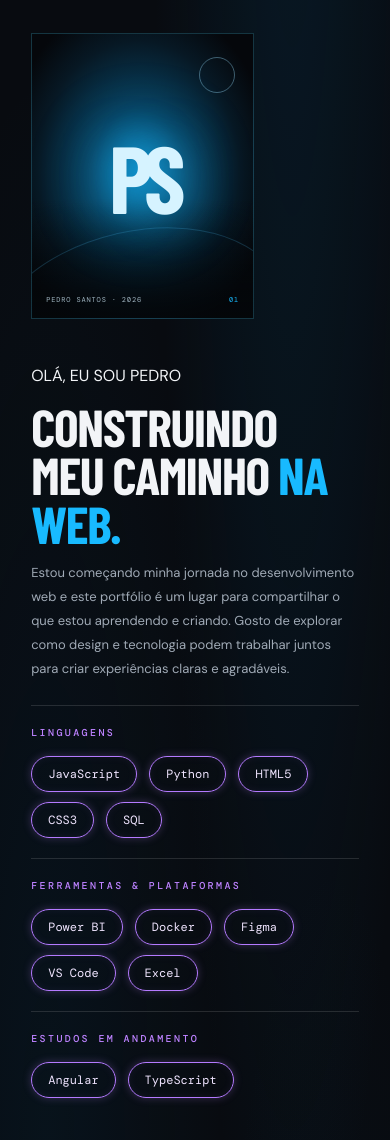
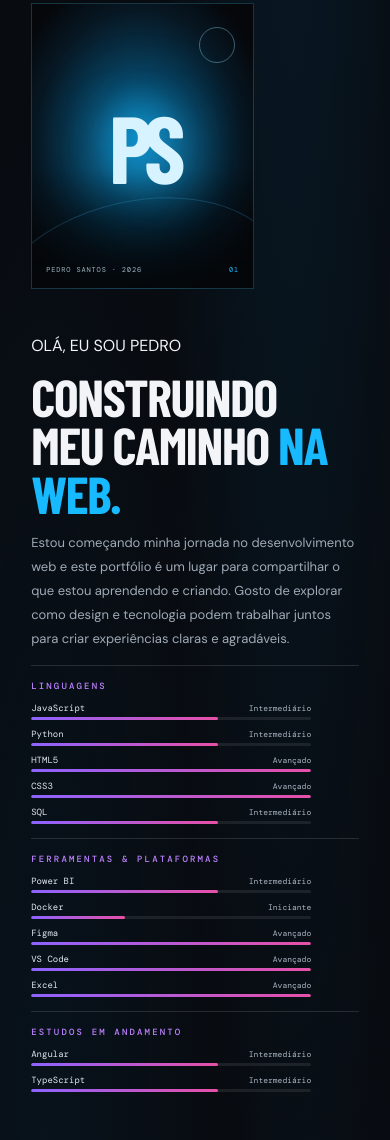
Before and after one commit to pedrosantos-code/portifolio, a website built with Vite: page index.html in a window 390 px wide. Shown: the part 824-1964 px from the top of the page. Built offline with nearby package versions, Linux system fonts and the light colour scheme; a web font is replaced by a local one.

Commit message:
Refactor skills section: enhance markup for clarity, update styles for improved layout and responsiveness.

```diff
--- a/index.html
+++ b/index.html
@@ -66,28 +66,64 @@
                 <div class="detail-block">
                   <h3>LINGUAGENS</h3>
                   <ul class="skill-list">
-                    <li>JavaScript</li>
-                    <li>Python</li>
-                    <li>HTML5</li>
-                    <li>CSS3</li>
-                    <li>SQL</li>
+                    <li data-level="intermediario">
+                      <div class="skill-heading"><span>JavaScript</span><span>Intermediário</span></div>
+                      <div class="skill-meter" role="meter" aria-label="JavaScript" aria-valuemin="1" aria-valuemax="3" aria-valuenow="2" aria-valuetext="Intermediário"></div>
+                    </li>
+                    <li data-level="intermediario">
+                      <div class="skill-heading"><span>Python</span><span>Intermediário</span></div>
+                      <div class="skill-meter" role="meter" aria-label="Python" aria-valuemin="1" aria-valuemax="3" aria-valuenow="2" aria-valuetext="Intermediário"></div>
+                    </li>
+                    <li data-level="avancado">
+                      <div class="skill-heading"><span>HTML5</span><span>Avançado</span></div>
+                      <div class="skill-meter" role="meter" aria-label="HTML5" aria-valuemin="1" aria-valuemax="3" aria-valuenow="3" aria-valuetext="Avançado"></div>
+                    </li>
+                    <li data-level="avancado">
+                      <div class="skill-heading"><span>CSS3</span><span>Avançado</span></div>
+                      <div class="skill-meter" role="meter" aria-label="CSS3" aria-valuemin="1" aria-valuemax="3" aria-valuenow="3" aria-valuetext="Avançado"></div>
+                    </li>
+                    <li data-level="intermediario">
+                      <div class="skill-heading"><span>SQL</span><span>Intermediário</span></div>
+                      <div class="skill-meter" role="meter" aria-label="SQL" aria-valuemin="1" aria-valuemax="3" aria-valuenow="2" aria-valuetext="Intermediário"></div>
+                    </li>
                   </ul>
                 </div>
                 <div class="detail-block">
                   <h3>FERRAMENTAS &amp; PLATAFORMAS</h3>
                   <ul class="skill-list">
-                    <li>Power BI</li>
-                    <li>Docker</li>
-                    <li>Figma</li>
-                    <li>VS Code</li>
-                    <li>Excel</li>
+                    <li data-level="intermediario">
+                      <div class="skill-heading"><span>Power BI</span><span>Intermediário</span></div>
+                      <div class="skill-meter" role="meter" aria-label="Power BI" aria-valuemin="1" aria-valuemax="3" aria-valuenow="2" aria-valuetext="Intermediário"></div>
+                    </li>
+                    <li data-level="iniciante">
+                      <div class="skill-heading"><span>Docker</span><span>Iniciante</span></div>
+                      <div class="skill-meter" role="meter" aria-label="Docker" aria-valuemin="1" aria-valuemax="3" aria-valuenow="1" aria-valuetext="Iniciante"></div>
+                    </li>
+                    <li data-level="avancado">
+                      <div class="skill-heading"><span>Figma</span><span>Avançado</span></div>
+                      <div class="skill-meter" role="meter" aria-label="Figma" aria-valuemin="1" aria-valuemax="3" aria-valuenow="3" aria-valuetext="Avançado"></div>
+                    </li>
+                    <li data-level="avancado">
+                      <div class="skill-heading"><span>VS Code</span><span>Avançado</span></div>
+                      <div class="skill-meter" role="meter" aria-label="VS Code" aria-valuemin="1" aria-valuemax="3" aria-valuenow="3" aria-valuetext="Avançado"></div>
+                    </li>
+                    <li data-level="avancado">
+                      <div class="skill-heading"><span>Excel</span><span>Avançado</span></div>
+                      <div class="skill-meter" role="meter" aria-label="Excel" aria-valuemin="1" aria-valuemax="3" aria-valuenow="3" aria-valuetext="Avançado"></div>
+                    </li>
                   </ul>
                 </div>
                 <div class="detail-block">
                   <h3>ESTUDOS EM ANDAMENTO</h3>
                   <ul class="skill-list">
-                    <li>Angular</li>
-                    <li>TypeScript</li>
+                    <li data-level="intermediario">
+                      <div class="skill-heading"><span>Angular</span><span>Intermediário</span></div>
+                      <div class="skill-meter" role="meter" aria-label="Angular" aria-valuemin="1" aria-valuemax="3" aria-valuenow="2" aria-valuetext="Intermediário"></div>
+                    </li>
+                    <li data-level="intermediario">
+                      <div class="skill-heading"><span>TypeScript</span><span>Intermediário</span></div>
+                      <div class="skill-meter" role="meter" aria-label="TypeScript" aria-valuemin="1" aria-valuemax="3" aria-valuenow="2" aria-valuetext="Intermediário"></div>
+                    </li>
                   </ul>
                 </div>
               </div>
--- a/src/style.css
+++ b/src/style.css
@@ -200,7 +200,7 @@ button:focus-visible {
   justify-self: center;
   margin: 0 0 0 -5px;
   font-family: var(--display);
-  font-size: clamp(44px, 22.2vw, 320px);
+  font-size: clamp(44px, 24vw, 350px);
   font-weight: 900;
   letter-spacing: -0.075em;
   line-height: 0.82;
@@ -225,12 +225,12 @@ button:focus-visible {
 }
 
 .about {
-  padding-block: 70px;
+  padding-block: 40px;
 }
 
 .about-layout {
   display: grid;
-  min-height: 460px;
+  min-height: 0;
   grid-template-columns: 0.8fr 1.2fr;
   align-items: center;
   gap: 7%;
@@ -240,7 +240,7 @@ button:focus-visible {
 .portrait {
   position: relative;
   display: grid;
-  width: min(100%, 330px);
+  width: min(100%, 280px);
   aspect-ratio: 0.78;
   place-items: center;
   justify-self: center;
@@ -315,7 +315,11 @@ button:focus-visible {
 }
 
 .about-copy {
-  max-width: 530px;
+  max-width: 640px;
+}
+
+.about-copy h2 {
+  font-size: clamp(40px, 4.4vw, 56px);
 }
 
 .about-copy h2,
@@ -344,44 +348,90 @@ button:focus-visible {
 
 .about-details {
   display: grid;
-  grid-template-columns: minmax(0, 1fr);
-  margin-top: 24px;
+  grid-template-columns: repeat(3, minmax(0, 1fr));
+  gap: 0 18px;
+  margin-top: 14px;
 }
 
 .detail-block {
-  padding: 20px 0;
+  min-width: 0;
+  padding: 14px 0;
   border-top: 1px solid #ffffff20;
 }
 
+.detail-block:last-child {
+  grid-column: auto;
+}
+
 .detail-block h3 {
-  margin: 0 0 17px;
+  margin: 0 0 10px;
   color: #bd82ff;
   font-family: var(--mono);
-  font-size: 10px;
+  font-size: 9px;
   font-weight: 500;
   letter-spacing: 0.24em;
   text-transform: uppercase;
 }
 
 .skill-list {
-  display: flex;
-  flex-wrap: wrap;
-  gap: 10px 12px;
+  display: grid;
+  grid-template-columns: minmax(0, 1fr);
+  gap: 8px;
   margin: 0;
   padding: 0;
   list-style: none;
 }
 
 .skill-list li {
-  padding: 9px 16px;
-  border: 1px solid #b47aff;
+  display: grid;
+  min-width: 0;
+  gap: 3px;
+}
+
+.skill-heading {
+  display: flex;
+  align-items: center;
+  justify-content: space-between;
+  gap: 6px;
+  font-family: var(--mono);
+  font-size: 9px;
+}
+
+.skill-heading span {
+  white-space: nowrap;
+}
+
+.skill-heading span:first-child {
+  color: #e2e8ef;
+}
+
+.skill-heading span:last-child {
+  color: #aeb8c5;
+  font-size: 8px;
+}
+
+.skill-meter {
+  height: 3px;
+  overflow: hidden;
   border-radius: 999px;
-  color: #f0e5ff;
-  font-family: var(--mono);
-  font-size: 12px;
-  box-shadow:
-    0 0 8px #bd82ff42,
-    inset 0 0 8px #bd82ff12;
+  background: #ffffff16;
+}
+
+.skill-meter::before {
+  display: block;
+  width: 66.67%;
+  height: 100%;
+  border-radius: inherit;
+  background: linear-gradient(90deg, #8d63ff, #e750a7);
+  content: "";
+}
+
+.skill-list li[data-level="iniciante"] .skill-meter::before {
+  width: 33.33%;
+}
+
+.skill-list li[data-level="avancado"] .skill-meter::before {
+  width: 100%;
 }
 
 .detail-block > p {
@@ -818,7 +868,18 @@ button:focus-visible {
   }
 
   .hero h1 {
-    font-size: clamp(180px, 22.2vw, 320px);
+    font-size: clamp(180px, 24vw, 350px);
+  }
+}
+
+@media (max-width: 900px) {
+  .about-details {
+    grid-template-columns: repeat(2, minmax(0, 1fr));
+    gap: 0 18px;
+  }
+
+  .detail-block:last-child {
+    grid-column: 1 / -1;
   }
 }
 
@@ -833,7 +894,7 @@ button:focus-visible {
   }
 
   .hero h1 {
-    font-size: 22.2vw;
+    font-size: 23vw;
   }
 
   .about-layout {
@@ -966,7 +1027,7 @@ button:focus-visible {
   }
 
   .hero h1 {
-    font-size: 22.2vw;
+    font-size: 23vw;
     letter-spacing: -0.07em;
   }
 
@@ -980,6 +1041,20 @@ button:focus-visible {
     grid-template-columns: 1fr;
     gap: 30px;
     padding: 27px 8% 10px;
+  }
+
+  .about-details {
+    grid-template-columns: minmax(0, 1fr);
+    gap: 0;
+  }
+
+  .detail-block:last-child {
+    grid-column: auto;
+  }
+
+  .skill-list {
+    grid-template-columns: minmax(0, 1fr);
+    max-width: 280px;
   }
 
   .portrait {
```
